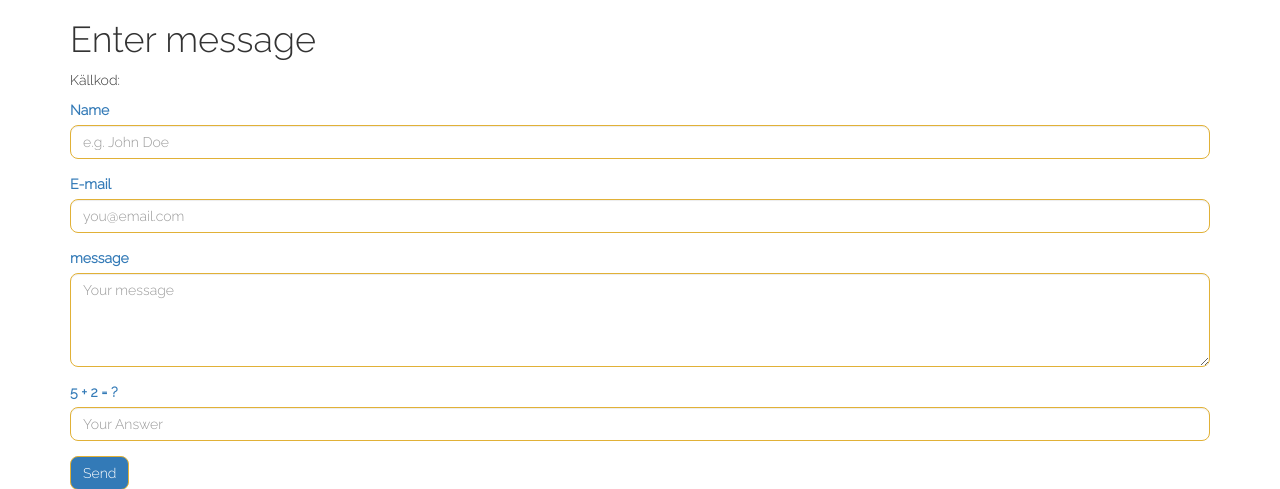
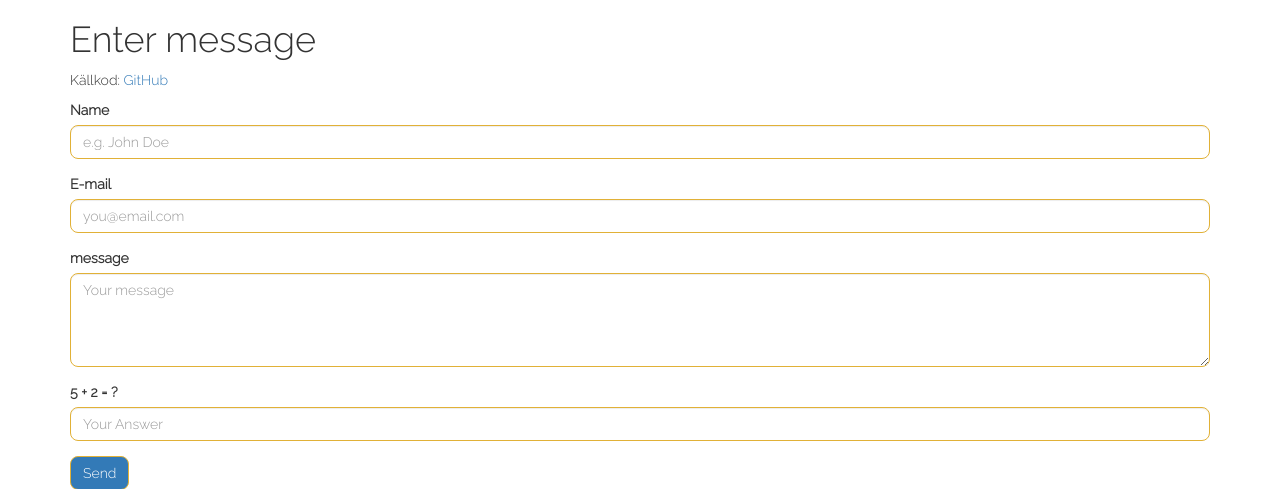
Before and after one commit to roberthoog/validated-contact-form, a PHP site: page / in a window 1280 px wide. Shown: the top 489 px of the page. Run offline with PHP 8.4, Linux system fonts and the light colour scheme.

Commit message:
Adds URL to source code

```diff
--- a/index.php
+++ b/index.php
@@ -64,7 +64,7 @@ if ( ! empty( $_POST ) ) {
         <div class="row">
             <div class="col-md-12">
                 <h1>Enter message</h1>
-                <p>Källkod: <a href="">
+                <p>Källkod: <a href="https://www.insiteweb.se/contact-form/"> GitHub</a>
                 <?php if (! empty($errors ) ) : ?>
                 <div class="errors">
                     <p class="bg-danger">
```
